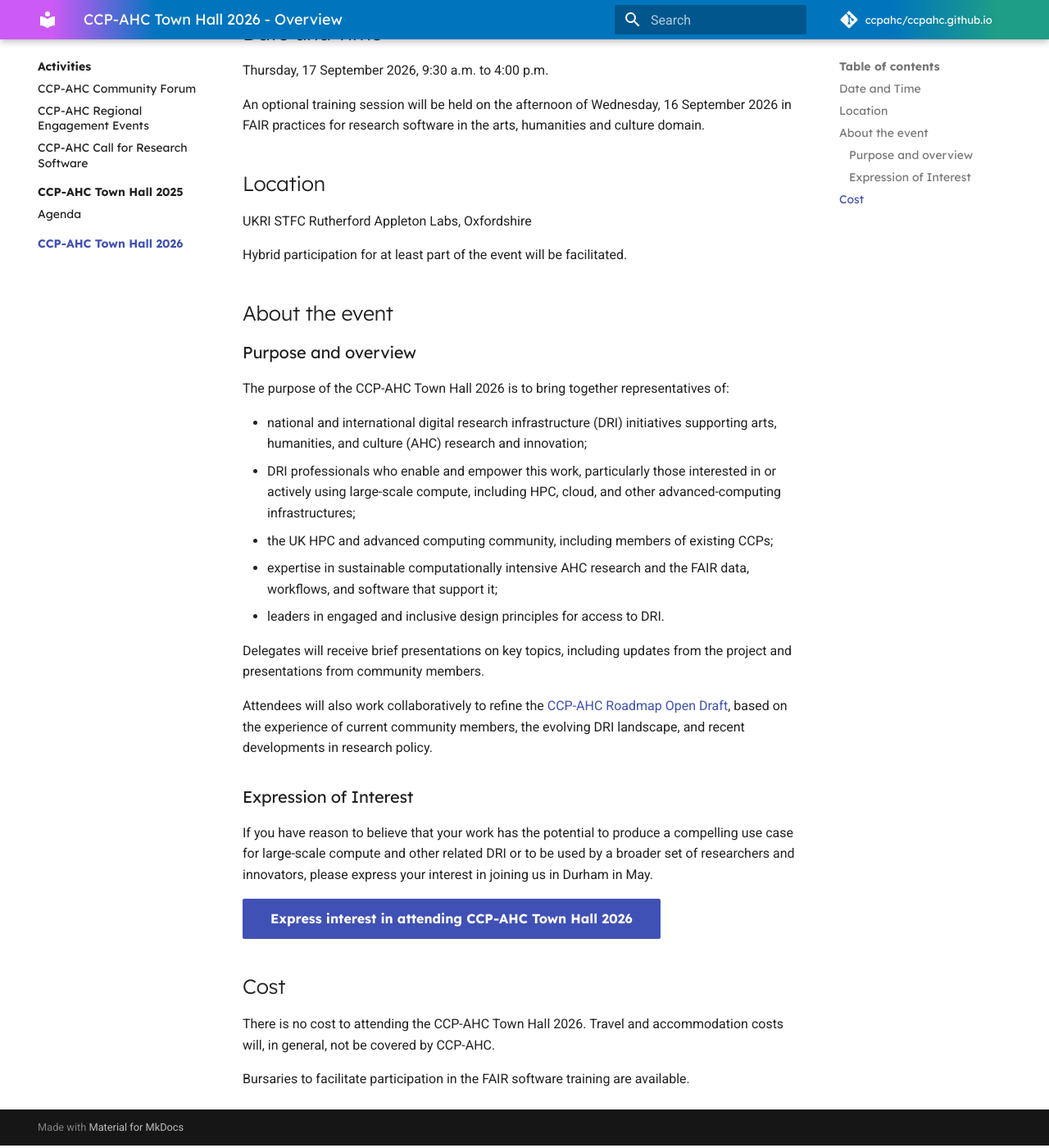
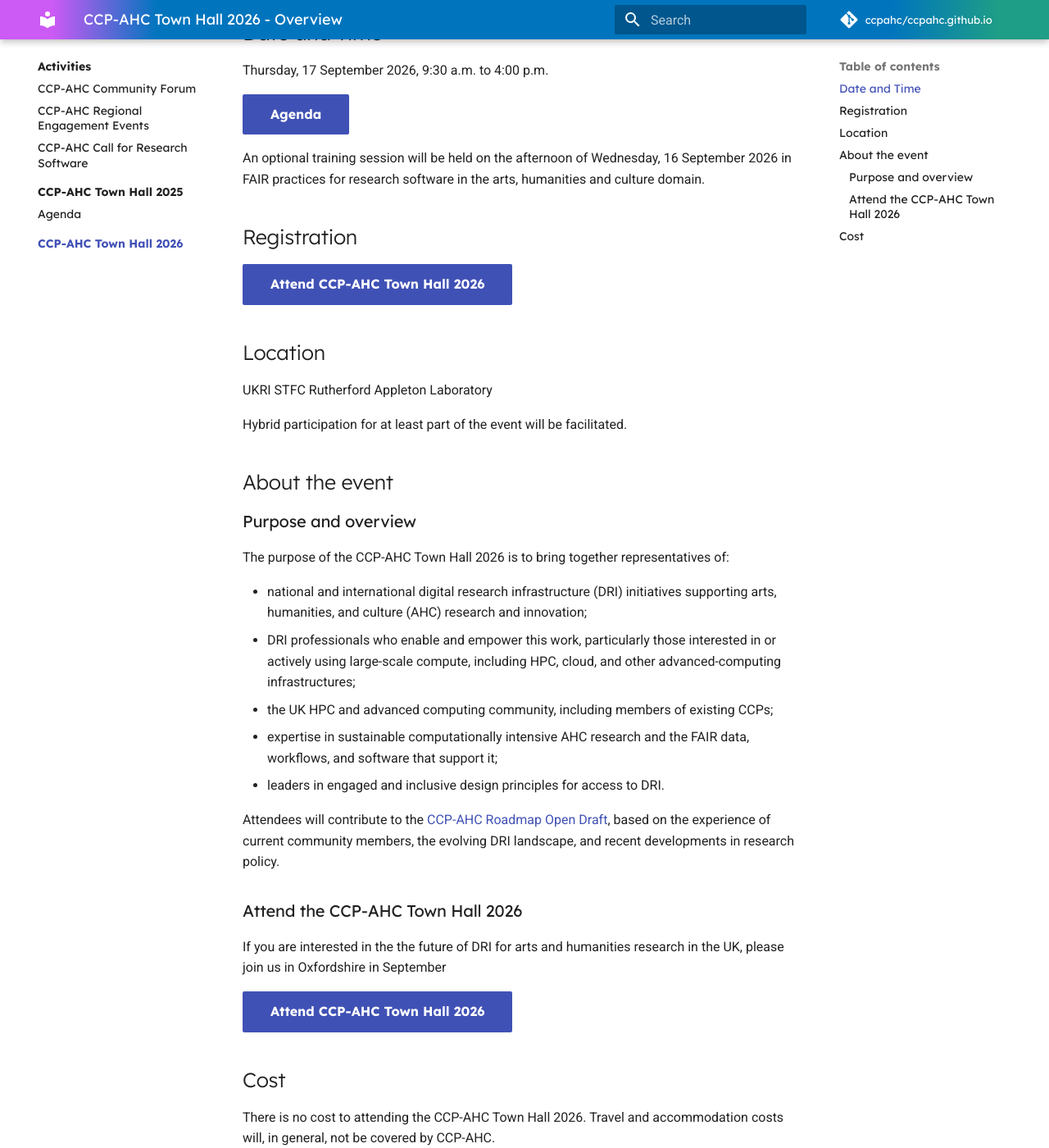
Before and after one commit to ccpahc/ccpahc.github.io, an MkDocs documentation site: the page built from docs/activities/town-hall-2026/index.md, in a window 1280 px wide and 1400 px high, scrolled down 252 px. Shown: the whole window at 82% size. Built offline with MkDocs 1.6.1 and Material for MkDocs 9.7.7, drawn with Linux system fonts in a browser that asks for light colours; comment, search, counter and statistics services are not loaded.

Commit message:
Add Town Hall 2026 details

```diff
--- a/docs/activities/index.md
+++ b/docs/activities/index.md
@@ -3,7 +3,7 @@
 During the first two years, CCP-AHC will:
 
 - discover and co-ordinate stakeholders and [their corresponding research software projects](./codes-eoi.md) via online communications, community meetups, and [a new CCP-AHC mailing list](../index.md#stay-informed);
-- host two Town Hall meetings in [Summer 2025](./town-hall-2025/index.md) and Autumn 2026;
+- host two Town Hall meetings in [Summer 2025](./town-hall-2025/index.md) and [Autumn 2026](./town-hall-2026/index.md);
 - carry out at least four regional engagement meetings in each of England, Scotland, Wales and Northern Ireland on themes;
 - offer free code review sessions to selected software projects;
 - iteratively develop a five-year roadmap for the community, based on the outcomes of the engagement activities, with national and international strategy and policy in mind;
--- a/docs/activities/town-hall-2026/index.md
+++ b/docs/activities/town-hall-2026/index.md
@@ -4,11 +4,18 @@
 
 Thursday, 17 September 2026, 9:30 a.m. to 4:00 p.m.
 
+[Agenda](./agenda.md){ .md-button .md-button--primary }
+
 An optional training session will be held on the afternoon of Wednesday, 16 September 2026 in FAIR practices for research software in the arts, humanities and culture domain.
+
+## Registration
+
+[Attend CCP-AHC Town Hall 2026](https://forms.office.com/Pages/ResponsePage.aspx?id=i9hQcmhLKUW-RNWaLYpvlCbv8eBIKLpAoor8j0lAZ8hURFFZWVo2MjM2QUhUMTU0Mjc2VjRCVUFEWi4u){ .md-button .md-button--primary }
+
 
 ## Location
 
-UKRI STFC Rutherford Appleton Labs, Oxfordshire
+UKRI STFC Rutherford Appleton Laboratory
 
 Hybrid participation for at least part of the event will be facilitated.
 
@@ -24,15 +31,13 @@
 -	expertise in sustainable computationally intensive AHC research and the FAIR data, workflows, and software that support it;
 -	leaders in engaged and inclusive design principles for access to DRI.
 
-Delegates will receive brief presentations on key topics, including updates from the project and presentations from community members.
+Attendees will contribute to the [CCP-AHC Roadmap Open Draft](https://zenodo.org/records/17099176), based on the experience of current community members, the evolving DRI landscape, and recent developments in research policy.
 
-Attendees will also work collaboratively to refine the [CCP-AHC Roadmap Open Draft](https://zenodo.org/records/17099176), based on the experience of current community members, the evolving DRI landscape, and recent developments in research policy.
+### Attend the CCP-AHC Town Hall 2026
 
-### Expression of Interest
+If you are interested in the the future of DRI for arts and humanities research in the UK, please join us in Oxfordshire in September
 
-If you have reason to believe that your work has the potential to produce a compelling use case for large-scale compute and other related DRI or to be used by a broader set of researchers and innovators, please express your interest in joining us in Durham in May.
-
-[Express interest in attending CCP-AHC Town Hall 2026](https://forms.office.com/Pages/ResponsePage.aspx?id=i9hQcmhLKUW-RNWaLYpvlCbv8eBIKLpAoor8j0lAZ8hURFFZWVo2MjM2QUhUMTU0Mjc2VjRCVUFEWi4u){ .md-button .md-button--primary }
+[Attend CCP-AHC Town Hall 2026](https://forms.office.com/Pages/ResponsePage.aspx?id=i9hQcmhLKUW-RNWaLYpvlCbv8eBIKLpAoor8j0lAZ8hURFFZWVo2MjM2QUhUMTU0Mjc2VjRCVUFEWi4u){ .md-button .md-button--primary }
 
 ## Cost
 
```
Also changed, not shown: docs/activities/town-hall-2026/agenda.md (added, +95 -0 lines).
